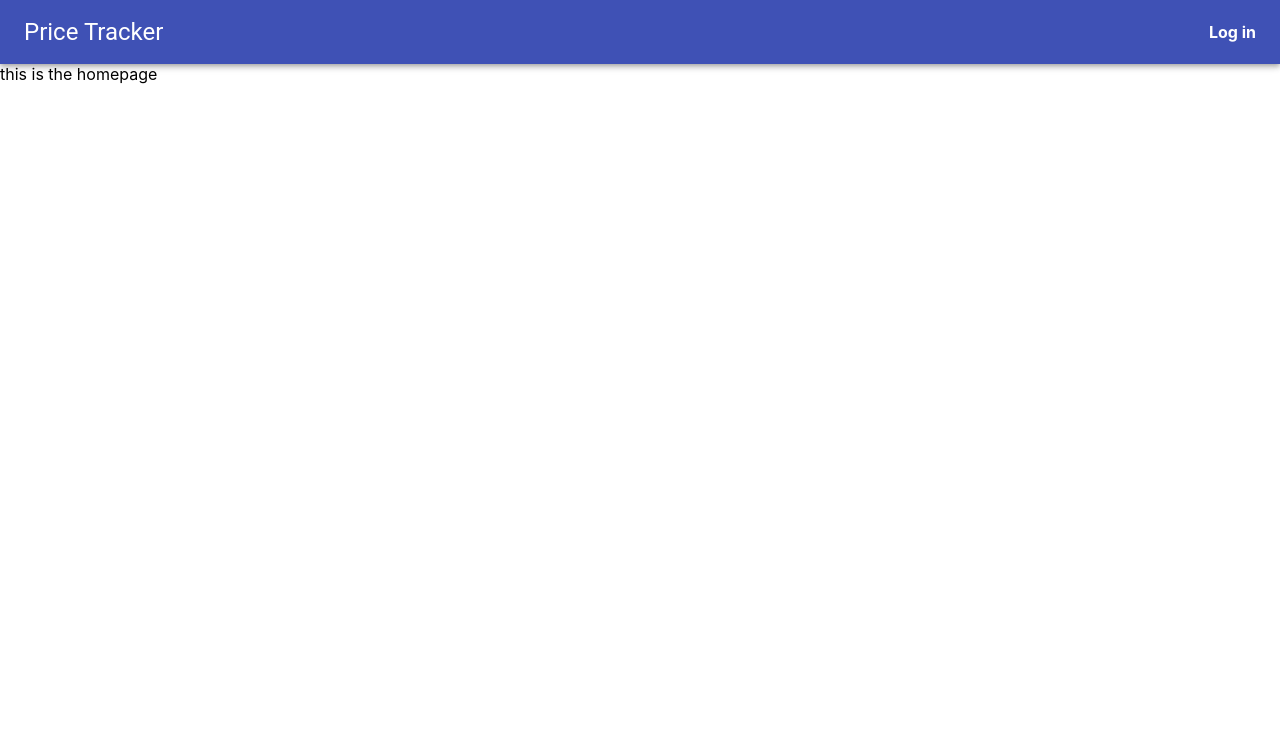
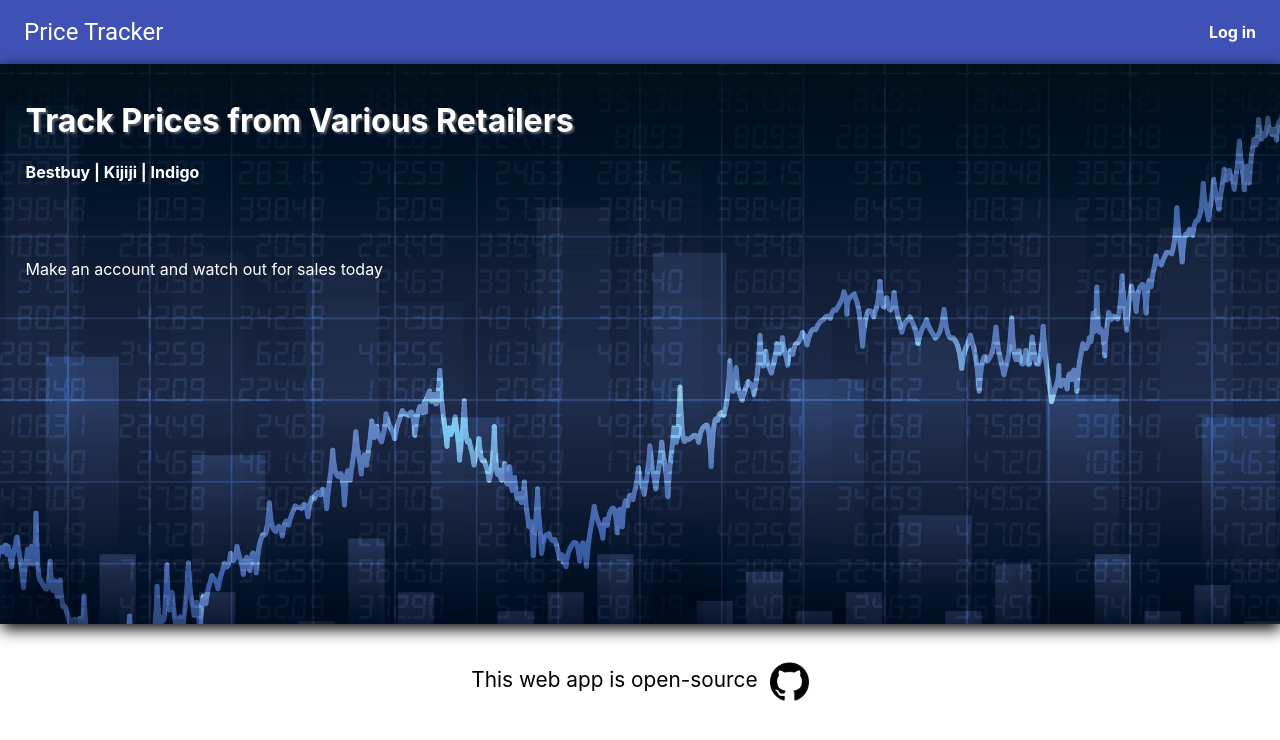
Before and after one commit to DanielKAnthony/PriceTracker, a React (Create React App) app in the folder price-tracker/: page / in a window 1280 px wide. Shown: the top 740 px of the page. Built offline with nearby package versions, Linux system fonts and the light colour scheme.

Commit message:
Added UI updates

```diff
--- a/price-tracker/src/components/homepage/HomeParent.js
+++ b/price-tracker/src/components/homepage/HomeParent.js
@@ -1,4 +1,6 @@
 import React, { Component } from 'react';
+import GithubIcon from './githubicon.png';
+import './HomeStyling.css';
 
 export default class HomeParent extends Component{
     constructor(props){
@@ -9,7 +11,26 @@ export default class HomeParent extends Component{
 
     render() {
         return(
-            <div>this is the homepage</div>
+            <div>
+            <div className="MainContainer">
+                <div style={{color:"white",paddingTop:"2vh"}}>
+                    <h1 className="HomeText" style={{textShadow:"2px 2px 2px #5a5c66"}}>
+                        Track Prices from Various Retailers</h1>
+                    <h4 className="HomeText">Bestbuy | Kijiji | Indigo</h4>
+                    <br/><br/>
+                    <p className="HomeText">Make an account and watch out for sales today</p>
+                </div>
+            </div>
+                <div style={{textAlign:"center",marginTop:"3%"}}>
+                    <p style={{fontSize:"1.3rem"}}>This web app is open-source<img onClick={() => {
+                        window.open("https://github.com/DanielKAnthony/PriceTracker","_blank");
+                    }}
+                    style={{cursor:"pointer",height:"auto",marginLeft:"1vw",
+                    verticalAlign:"middle"}}
+                    id="gPic"
+                    src={GithubIcon} alt=""/></p>
+                </div>
+            </div>
         )
     }
 }
--- /dev/null
+++ b/price-tracker/src/components/homepage/HomeStyling.css
@@ -0,0 +1,25 @@
+.MainContainer{
+    background: url('./mainBanner.jpg') no-repeat center center fixed;
+    text-align: center;
+    justify-content: center;
+    width: 100vw;
+    height: 70vh;
+    -webkit-background-size: cover;
+    -moz-background-size: cover;
+    -o-background-size: cover;
+    background-size: cover;
+    box-shadow: 1px 5px 15px black;
+}
+.HomeText{
+    text-align: left;
+    position:"absolute";
+    margin-left:2vw;
+}
+#gPic{
+    width:3vw;
+}
+@media(max-aspect-ratio:3/5){
+    #gPic{
+        width:15vw;
+    }
+}
--- a/price-tracker/src/components/ptlists/PtListPage.js
+++ b/price-tracker/src/components/ptlists/PtListPage.js
@@ -212,7 +212,7 @@ export default class PtListPage extends Component{
                                         (e.target.value.indexOf('.') !== -1 &&
                                         e.target.value.split(".")[1].length > 2)
                                     ) { this.setState({ priceErr: "Invalid" }); }
-                                    else if (parseFloat(e.target.value) > parseFloat(this.state.itemInfo.price.slice(1))) {
+                                    else if (parseFloat(e.target.value) >= parseFloat(this.state.itemInfo.price.slice(1))) {
                                         console.log(this.state.itemInfo.price);;
                                         this.setState({ priceErr: "Must be less than current price" });
                                         }
```
Also changed, not shown: price-tracker/src/components/homepage/githubicon.png (added), price-tracker/src/components/homepage/mainBanner.jpg (added).
